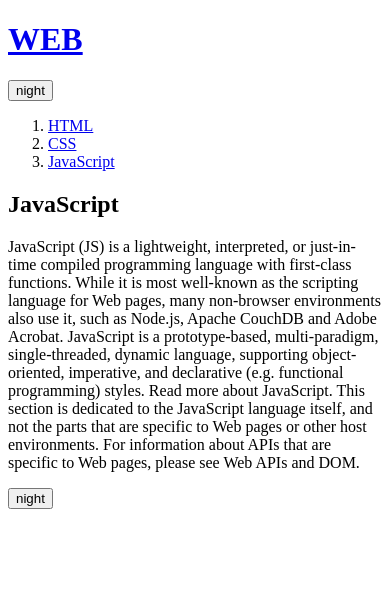
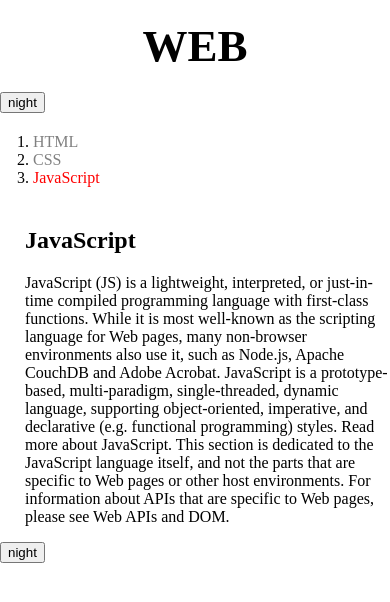
Before and after one commit to silverstarlulu/Life-Coding, a plain HTML site: page JavaScript/3.html in a window 390 px wide. Drawn offline with Linux system fonts and the light colour scheme.

Commit message:
Final Commit

```diff
--- a/JavaScript/3.html
+++ b/JavaScript/3.html
@@ -2,54 +2,29 @@
 <head>
   <title>WEB1 - JavaScript</title>
   <meta charset="utf-8">
-  <script>
-    var Links = {
-      setColor:function (color){
-        var alist = document.querySelectorAll('a');
-        var i = 0;
-        while(i < alist.length){
-            alist[i].style.color = color;
-            i++;
-        }
-      }
-    }
-    var Body = {
-      setColor:function (color){
-        document.querySelector('body').style.color = color;
-      },
-      setBackgroundColor:function (color){
-          document.querySelector('body').style.backgroundColor = color;
-      }
-    }
-    function nightdayHandler(self) {
-      if(self.value === 'night'){
-        Body.setBackgroundColor('black');
-        Body.setColor('white');
-        self.value = 'day';
-        Links.setColor('powderblue');
-      } else {
-        Body.setBackgroundColor('white');
-        Body.setColor('black');
-        self.value = 'night';
-        Links.setColor('blue');
-      }
-    }
-  </script>
+  <link rel="stylesheet" href="style.css">
+  <script src="colors.js"></script>
 </head>
-<body style>
+
+<body>
   <h1><a href="index.html">WEB</a></h1>
   <input type="button" value="night" onclick="
     nightdayHandler(this);
   ">
-    <ol>
-      <li><a href="1.html">HTML</a></li>
-      <li><a href="2.html">CSS</a></li>
-      <li><a href="3.html">JavaScript</a></li>
-    </ol>
-    <h2>JavaScript</h2>
-    <p>
-      JavaScript (JS) is a lightweight, interpreted, or just-in-time compiled programming language with first-class functions. While it is most well-known as the scripting language for Web pages, many non-browser environments also use it, such as Node.js, Apache CouchDB and Adobe Acrobat.   JavaScript is a prototype-based, multi-paradigm, single-threaded, dynamic language, supporting object-oriented, imperative, and declarative (e.g. functional programming) styles. Read more about   JavaScript. This section is dedicated to the   JavaScript language itself, and not the parts that are specific to Web pages or other host environments. For information about APIs that are specific to Web pages, please see Web APIs and DOM.
-    </p>
+    <div id="grid">
+      <ol>
+        <li><a href="1.html" class="saw">HTML</a></li>
+        <li><a href="2.html" class="saw">CSS</a></li>
+        <li><a href="3.html" class="saw" id="active">JavaScript</a></li>
+      </ol>
+      <div id="article">
+        <h2><a href="https://ko.wikipedia.org/wiki/%EC%9E%90%EB%B0%94%EC%8A%A4%ED%81%AC%EB%A6%BD%ED%8A%B8
+      " target="_blank" title="JavaScript information" style="color:black">JavaScript</a></h2>
+        <p>
+          JavaScript (JS) is a lightweight, interpreted, or just-in-time compiled programming language with first-class functions. While it is most well-known as the scripting language for Web pages, many non-browser environments also use it, such as Node.js, Apache CouchDB and Adobe Acrobat.   JavaScript is a prototype-based, multi-paradigm, single-threaded, dynamic language, supporting object-oriented, imperative, and declarative (e.g. functional programming) styles. Read more about   JavaScript. This section is dedicated to the   JavaScript language itself, and not the parts that are specific to Web pages or other host environments. For information about APIs that are specific to Web pages, please see Web APIs and DOM.
+        </p>
+      </div>
+    </div>
     <input type="button" value="night" onclick="
       nightdayHandler(this);
     ">
--- /dev/null
+++ b/JavaScript/colors.js
@@ -0,0 +1,31 @@
+var Links = {
+  setColor:function (color){
+    var alist = document.querySelectorAll('a');
+    var i = 0;
+    while(i < alist.length){
+        alist[i].style.color = color;
+        i++;
+    }
+  }
+}
+var Body = {
+  setColor:function (color){
+    document.querySelector('body').style.color = color;
+  },
+  setBackgroundColor:function (color){
+      document.querySelector('body').style.backgroundColor = color;
+  }
+}
+function nightdayHandler(self) {
+  if(self.value === 'night'){
+    Body.setBackgroundColor('black');
+    Body.setColor('white');
+    self.value = 'day';
+    Links.setColor('powderblue');
+  } else {
+    Body.setBackgroundColor('white');
+    Body.setColor('black');
+    self.value = 'night';
+    Links.setColor('blue');
+  }
+}
--- /dev/null
+++ b/JavaScript/style.css
@@ -0,0 +1,47 @@
+body{
+  margin:0;
+}
+a {
+  color: black;
+  text-decoration: none;
+}
+#active{
+  color:red;
+}
+.saw {
+  color:gray;
+}
+h1 {
+  font-size:45px;
+  text-align:center;
+  border-bottom:1px solid gray;
+  margin:0;
+  padding:20px;
+}
+ol{
+  border-right:1px solid gray;
+  width:100px;
+  margin:0;
+  padding:20px;
+  }
+  #grid {
+    display:grid;
+    grid-template-columns:150px 1fr;
+  }
+  #grid ol{
+    padding-left:33px;
+  }
+  #article {
+    padding-left:25px;
+  }
+  @media(max-width:800px){
+    #grid {
+      display:block;
+    }
+    ol{
+      border-right:none;
+    }
+    h1 {
+    border-bottom:none;
+    }
+  }
```
Also changed, not shown: JavaScript/1.html (added, +28 -0 lines), JavaScript/2.html (added, +31 -0 lines), JavaScript/index.html (added, +21 -0 lines).
